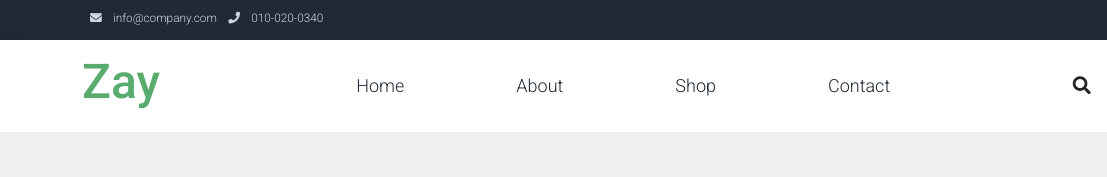
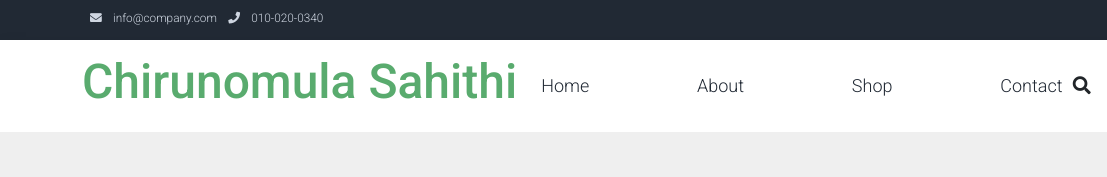
Before and after one commit to sahithi-13/Day1, a plain HTML site: page index.html in a window 1280 px wide. Shown: the top 177 px of the page, 0-1107 px from the left. Drawn offline with Linux system fonts and the light colour scheme.

Commit message:
Update index.html

```diff
--- a/index.html
+++ b/index.html
@@ -53,7 +53,7 @@ https://templatemo.com/tm-559-zay-shop
         <div class="container d-flex justify-content-between align-items-center">
 
             <a class="navbar-brand text-success logo h1 align-self-center" href="index.html">
-                Zay
+                Chirunomula Sahithi
             </a>
 
             <button class="navbar-toggler border-0" type="button" data-bs-toggle="collapse" data-bs-target="#templatemo_main_nav" aria-controls="navbarSupportedContent" aria-expanded="false" aria-label="Toggle navigation">
@@ -429,4 +429,5 @@ https://templatemo.com/tm-559-zay-shop
     <!-- End Script -->
 </body>
 
+
 </html>
```
